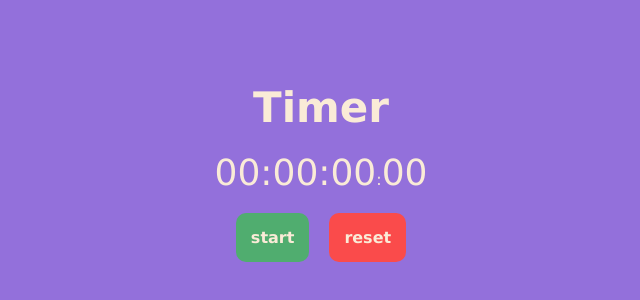
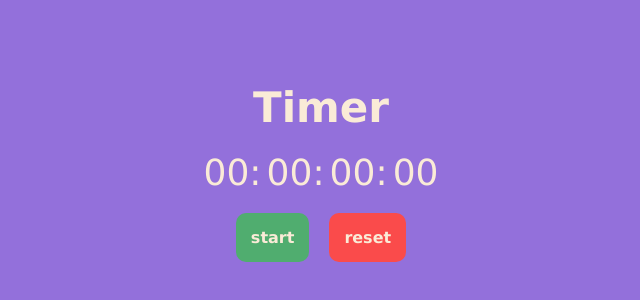
Before and after one commit to kevinCaldieraro/timer, a plain HTML site: page index.html in a window 1280 px wide. Shown: the part 228-528 px from the top of the page, 319-959 px from the left. Drawn offline with Linux system fonts and the light colour scheme.

Commit message:
Update index.html

```diff
--- a/index.html
+++ b/index.html
@@ -18,8 +18,10 @@
         <h1>Timer</h1>
 
         <div id="timer">
-            <span id="h">00</span><span>:</span><span id="min">00</span><span>:</span><span
-                id="s">00</span>:<span id="tens">00</span>
+            <span id="h">00</span><span>:</span>
+            <span id="min">00</span><span>:</span>
+            <span id="s">00</span><span>:</span>
+            <span id="tens">00</span>
         </div>
         <div id="btns">
             <button id="start">start</button>
```
